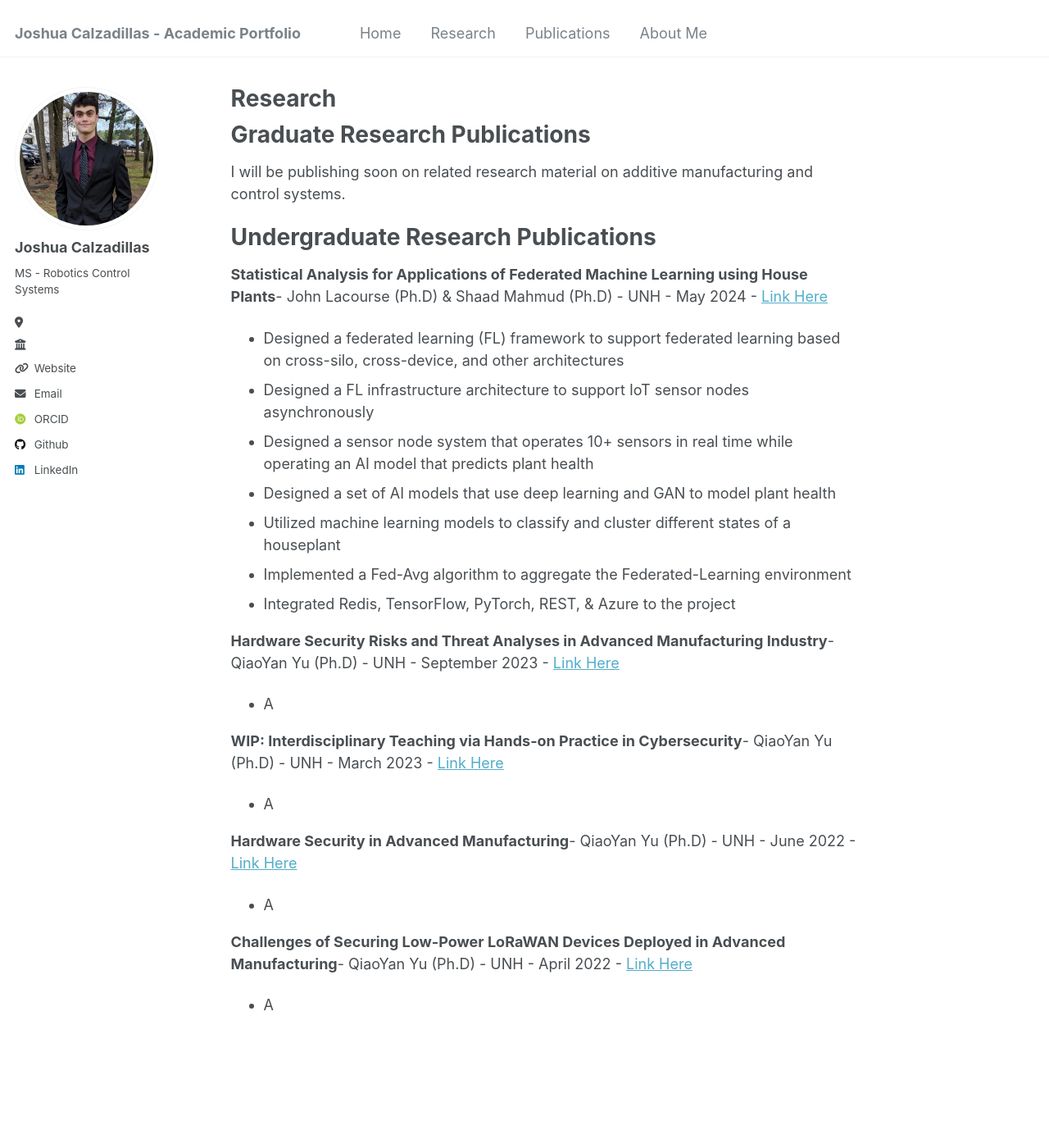
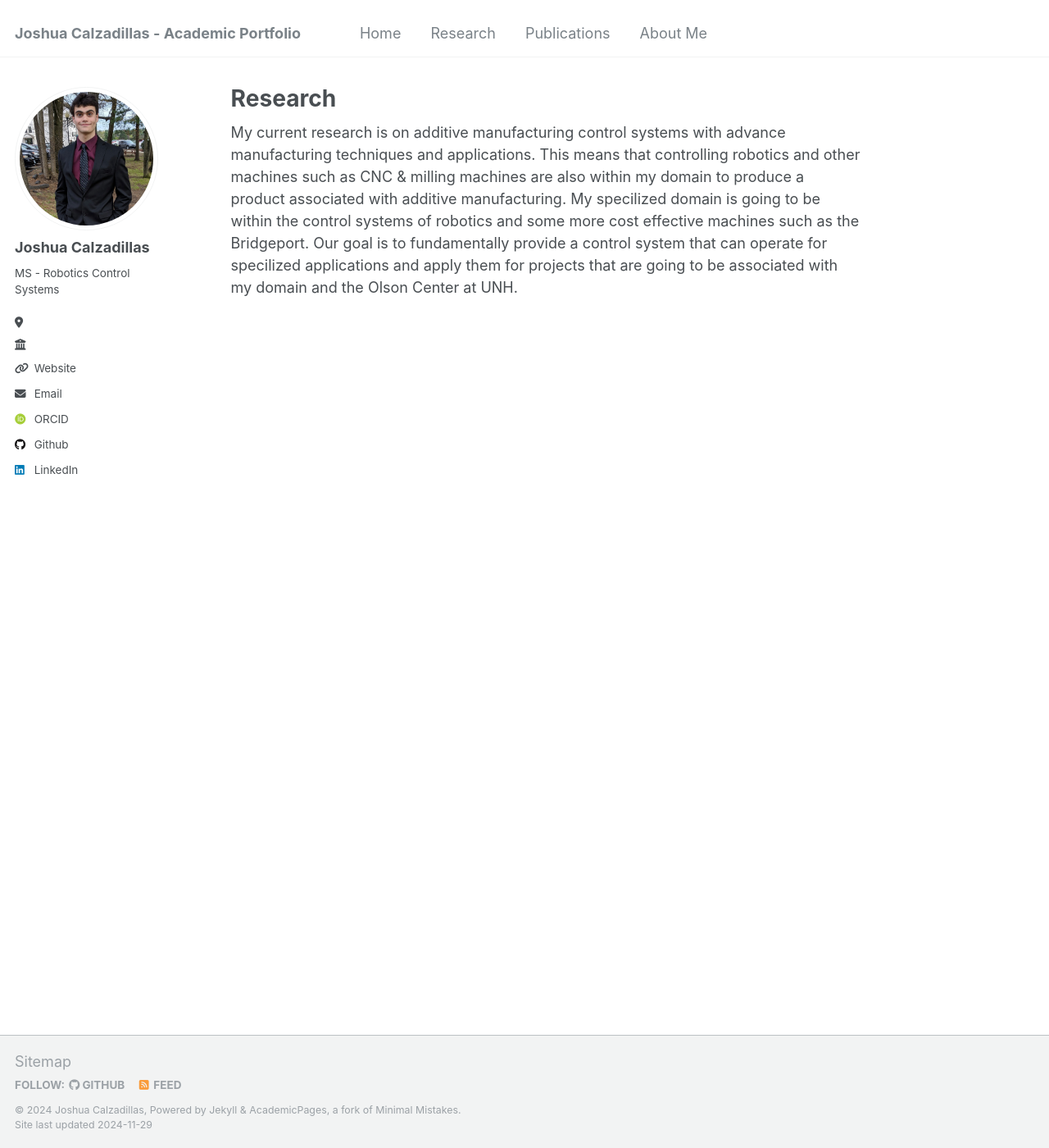
Before and after one commit to jmc1241/jmc1241.github.io, a Jekyll site: the page built from _pages/research.md, in a window 1280 px wide and 1400 px high. Shown: the whole window at 82% size. Built offline with Jekyll 4.4.1, drawn with Linux system fonts in a browser that asks for light colours; some web fonts are replaced.

Commit message:
Update - Fixes

```diff
--- a/_pages/research.md
+++ b/_pages/research.md
@@ -2,33 +2,6 @@
 permalink: /research/
 title: "Research"
 author_profile: true
-redirect_from:
-  - /research/
 ---
 
-Graduate Research Publications
-======
-I will be publishing soon on related research material on additive manufacturing and control systems.
-
-Undergraduate Research Publications
-======
-**Statistical Analysis for Applications of Federated Machine Learning using House Plants**- John Lacourse (Ph.D) & Shaad Mahmud (Ph.D) - UNH -  May 2024 - [Link Here](https://media-gallery.unh.edu/media_submission/1527/?added__year=2024&conference=2&event=4&department=43)
-- Designed a federated learning (FL) framework to support federated learning based on cross-silo, cross-device, and other architectures
-- Designed a FL infrastructure architecture to support IoT sensor nodes asynchronously
-- Designed a sensor node system that operates 10+ sensors in real time while operating an AI model that predicts plant health
-- Designed a set of AI models that use deep learning and GAN to model plant health
-- Utilized machine learning models to classify and cluster different states of a houseplant
-- Implemented a Fed-Avg algorithm to aggregate the Federated-Learning environment
-- Integrated Redis, TensorFlow, PyTorch, REST, & Azure to the project
-
-**Hardware Security Risks and Threat Analyses in Advanced Manufacturing Industry**- QiaoYan Yu (Ph.D) - UNH - September 2023 - [Link Here](https://doi.org/10.1145/3603502)
-- A
-
-**WIP: Interdisciplinary Teaching via Hands-on Practice in Cybersecurity**- QiaoYan Yu (Ph.D) - UNH - March 2023 - [Link Here](https://ieeexplore.ieee.org/document/10402266)
-- A
-
-**Hardware Security in Advanced Manufacturing**- QiaoYan Yu (Ph.D) - UNH - June 2022 - [Link Here](https://dl.acm.org/doi/10.1145/3526241.3530829)
-- A
-
-**Challenges of Securing Low-Power LoRaWAN Devices Deployed in Advanced Manufacturing**- QiaoYan Yu (Ph.D) - UNH - April 2022 - [Link Here](https://ieeexplore.ieee.org/document/9806290)
-- A
+My current research is on additive manufacturing control systems with advance manufacturing techniques and applications. This means that controlling robotics and other machines such as CNC & milling machines are also within my domain to produce a product associated with additive manufacturing. My specilized domain is going to be within the control systems of robotics and some more cost effective machines such as the Bridgeport. Our goal is to fundamentally provide a control system that can operate for specilized applications and apply them for projects that are going to be associated with my domain and the Olson Center at UNH.
```
Also changed, not shown: _pages/about.md (+1 -1 lines), _pages/publications.html (deleted, +0 -33 lines), _pages/publications.md (added, +35 -0 lines).
